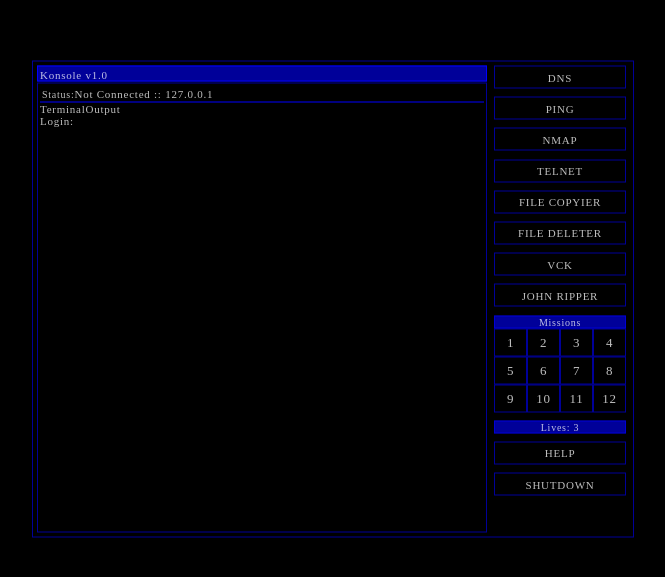
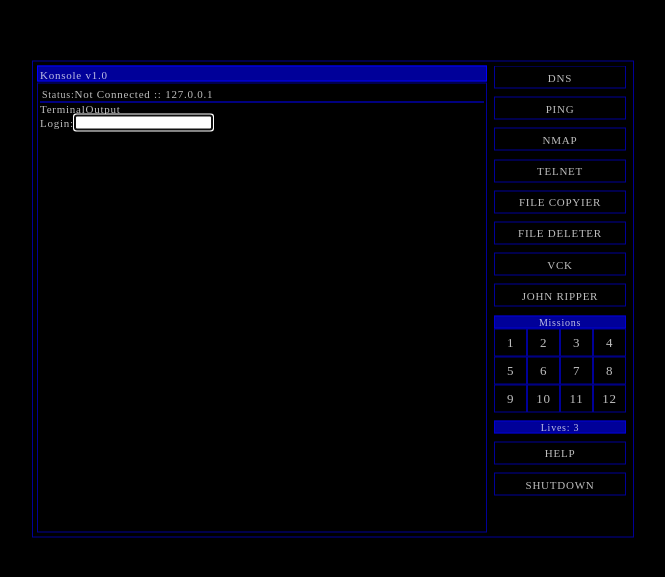
Before and after one commit to iArmanKarimi/Hacker-Cyber-Warfare, a React (Vite) app: page / in a window 1280 px wide. Shown: the part 109-686 px from the top of the page, without its empty margins (315-980 px from the left). Built offline with nearby package versions, Linux system fonts and the light colour scheme; a web font is replaced by a local one.

Commit message:
change id names + function component

```diff
--- a/src/Component/PromptLine.jsx
+++ b/src/Component/PromptLine.jsx
@@ -1,13 +1,10 @@
-import { Component } from "react";
 import "./css/PromptLine.css";
 
-export default class PromptLine extends Component {
-  render() {
-    return (
-      <div id="prompt-line">
-        <span id="prompt-dir">Login:</span>
-        <input type="text" id="prompt" autoFocus />
-      </div>
-    );
-  }
+export default function PromptLine() {
+  return (
+    <div id="prompt-line">
+      <span id="prompt-line-prompt">Login:</span>
+      <input type="text" id="prompt-line-input" autoFocus />
+    </div>
+  );
 }
```
